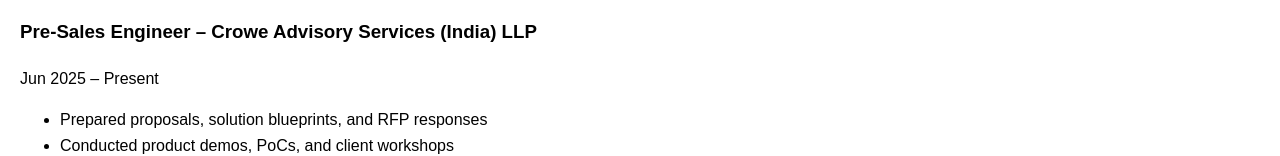
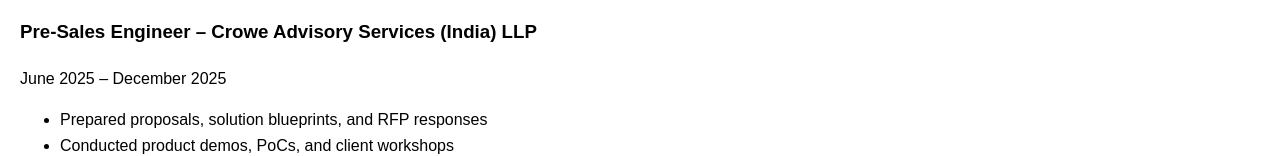
Before and after one commit to Wolf1995-bot/Portfolio, a plain HTML site: page index.html in a window 1280 px wide. Shown: the part 464-620 px from the top of the page. Drawn offline with Linux system fonts and the light colour scheme.

Commit message:
Update employment dates in index.html

```diff
--- a/index.html
+++ b/index.html
@@ -29,7 +29,7 @@
   <h2>Professional Experience</h2>
 
   <h3>Pre-Sales Engineer – Crowe Advisory Services (India) LLP</h3>
-  <p>Jun 2025 – Present</p>
+  <p>June 2025 – December 2025</p>
   <ul>
     <li>Prepared proposals, solution blueprints, and RFP responses</li>
     <li>Conducted product demos, PoCs, and client workshops</li>
```
